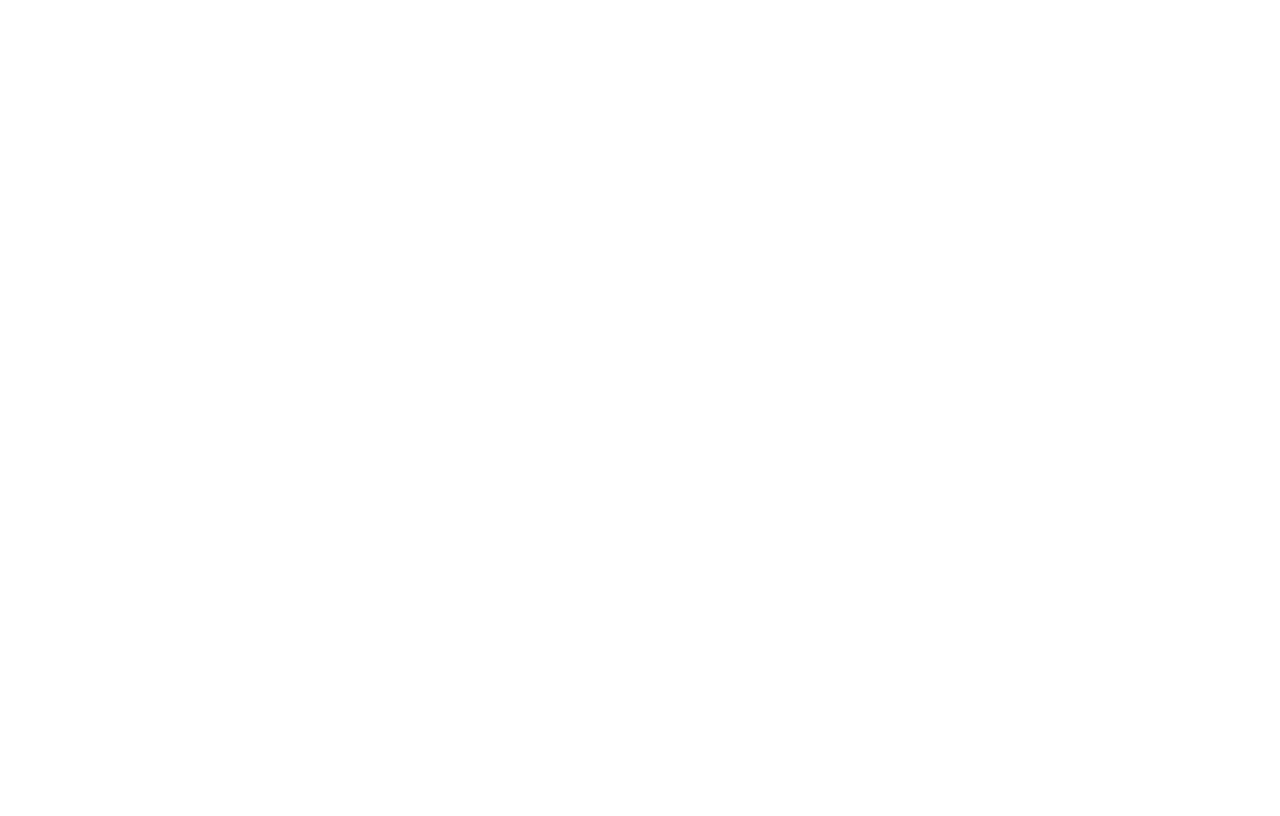
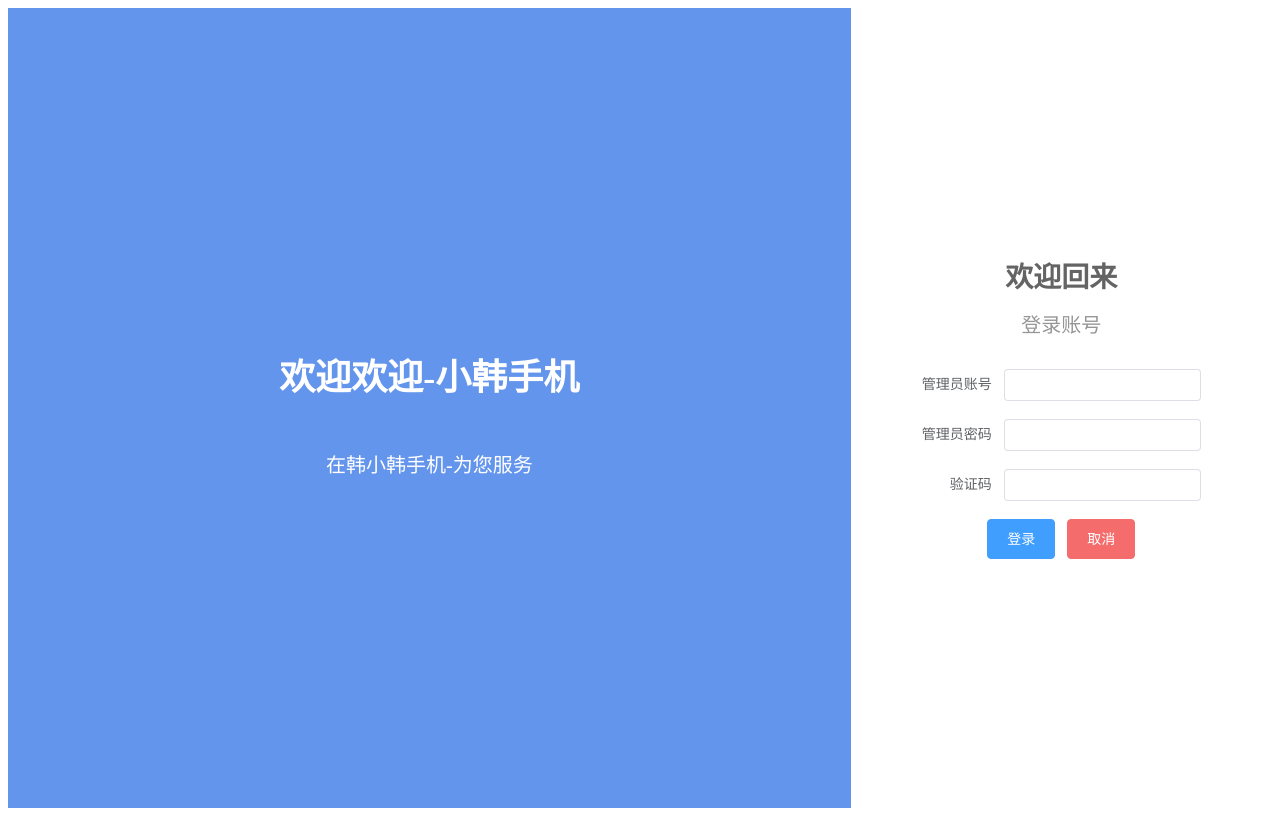
Before and after one commit to gjcnsfla110/vue3Phone, a Vue app: page /login in a window 1280 px wide. Before the commit this address had no page. Built offline with nearby package versions, Linux system fonts and the light colour scheme.

Commit message:
2025.1.16

```diff
--- a/package.json
+++ b/package.json
@@ -17,6 +17,8 @@
   },
   "devDependencies": {
     "@vitejs/plugin-vue": "^5.2.1",
+    "sass": "^1.83.4",
+    "sass-loader": "^16.0.4",
     "vite": "^6.0.5",
     "vite-plugin-vue-devtools": "^7.6.8"
   }
--- a/src/App.vue
+++ b/src/App.vue
@@ -1,9 +1,8 @@
 <script setup>
 </script>
-
 <template>
+  <router-view></router-view>
 </template>
-
 <style scoped>
 
 </style>
--- /dev/null
+++ b/src/assets/main.css
@@ -0,0 +1,3 @@
+*{
+    box-sizing: border-box;
+}
--- a/src/main.js
+++ b/src/main.js
@@ -1,8 +1,10 @@
 import { createApp } from 'vue'
 import { createPinia } from 'pinia'
 import ElementPlus from 'element-plus'
+import 'element-plus/dist/index.css'
 import App from './App.vue'
 import {router} from './route'
+import '@/assets/main.css'
 import * as ElementPlusIconsVue from '@element-plus/icons-vue'
 const app = createApp(App)
 for (const [key, component] of Object.entries(ElementPlusIconsVue)) {
--- /dev/null
+++ b/src/pages/Login.vue
@@ -0,0 +1,127 @@
+<script setup>
+   defineOptions({
+     name: 'Login',
+   })
+   import {ref,reactive} from "vue";
+   const loginFromRef = ref(null);
+   const loginForm = reactive({
+        userId:"",
+        userPass: "",
+        checkCode : "",
+   })
+   const rules = {
+       userId:[
+         {
+           required: true, message:"请输入管理员账号",trigger:"blur"
+         }
+       ],
+       userPassword:[
+         {
+           required: true, message:"请输入密码",trigger:"blur"
+         }
+       ],
+       checkCode:[
+         {
+           required: true, message:"请输入验证码",trigger:"blur"
+         }
+       ]
+   }
+</script>
+
+<template>
+   <el-row>
+     <el-col :lg="16" :md="12" class="login-left">
+       <div class="login-title">
+           <h2>欢迎欢迎-小韩手机</h2>
+           <p>在韩小韩手机-为您服务</p>
+       </div>
+     </el-col>
+     <el-col :lg="8" :md="12" class="login-right">
+       <el-form
+           label-width="auto"
+           class="loginFrom"
+       >
+         <el-form-item>
+         <div class="login-form-title">
+           <p class="login-form-title-top">欢迎回来</p>
+           <p class="login-form-title-bottom">登录账号</p>
+         </div>
+        </el-form-item>
+          <el-form-item label="管理员账号">
+            <el-input></el-input>
+          </el-form-item>
+          <el-form-item label="管理员密码">
+            <el-input></el-input>
+          </el-form-item>
+         <el-form-item label="验证码">
+           <el-input></el-input>
+         </el-form-item>
+         <div class="login-form-bottom">
+           <el-button type="primary" size="large">登录</el-button>
+           <el-button type="danger" size="large">取消</el-button>
+         </div>
+       </el-form>
+     </el-col>
+   </el-row>
+</template>
+<style scoped lang="scss">
+   .login-left{
+     background-color: cornflowerblue;
+     height: 100vh;
+     display: flex;
+     align-items: center;
+     justify-content: center;
+     .login-title{
+       width: 50%;
+       height: 500px;
+       text-align: center;
+       color: white;
+       display: flex;
+       flex-direction: column;
+       justify-content: center;
+       align-items: center;
+       h2{
+         font-weight: bold;
+         font-size: 36px;
+       }
+       p{
+         font-size: 20px;
+       }
+     }
+   }
+   .login-right{
+     display: flex;
+     flex-direction: column;
+     align-items: center;
+     justify-content: center;
+
+     .loginFrom{
+       width: 90%;
+       height: 500px;
+       padding: 50px;
+       display: flex;
+       flex-direction: column;
+       justify-content: center;
+       .login-form-title{
+         width: 100%;
+         text-align: center;
+         .login-form-title-top{
+           font-size: 28px;
+           font-weight: bold;
+           color: rgb(100,100,100);
+           margin: 0;
+           padding: 5px;
+         }
+         .login-form-title-bottom{
+           font-size: 20px;
+           color: rgb(150,150,150);
+           margin: 0;
+           padding: 10px;
+         }
+       }
+       .login-form-bottom{
+         text-align: center;
+       }
+     }
+   }
+</style>
--- a/src/route/index.js
+++ b/src/route/index.js
@@ -1,9 +1,12 @@
 import {createRouter, createWebHistory} from "vue-router";
-
+import Login from "@/pages/Login.vue"
 const routes = [
-
+    {
+        path: "/login",
+        name: "Login",
+        component: Login,
+    }
 ]
-
 export  const router = createRouter({
     history: createWebHistory(),
     routes
--- /dev/null
+++ b/src/styles/variables.scss
@@ -0,0 +1,3 @@
+// variables.scss
+$primary-color: #3498db;
+$secondary-color: #2ecc71;
--- a/vite.config.js
+++ b/vite.config.js
@@ -15,4 +15,17 @@
       '@': fileURLToPath(new URL('./src', import.meta.url))
     },
   },
+  css:{
+    preprocessorOptions: {
+    }
+  },
+  server:{
+    proxy:{
+      '/api': {
+        target: 'http://clphone.com',
+        changeOrigin: true,
+        rewrite: (path) => path.replace(/^\/api/, '')
+      },
+    }
+  }
 })
```
Also changed, not shown: src/axios.js (+22 -0 lines), 1 other file (tests, documents, lock files or other folders).
